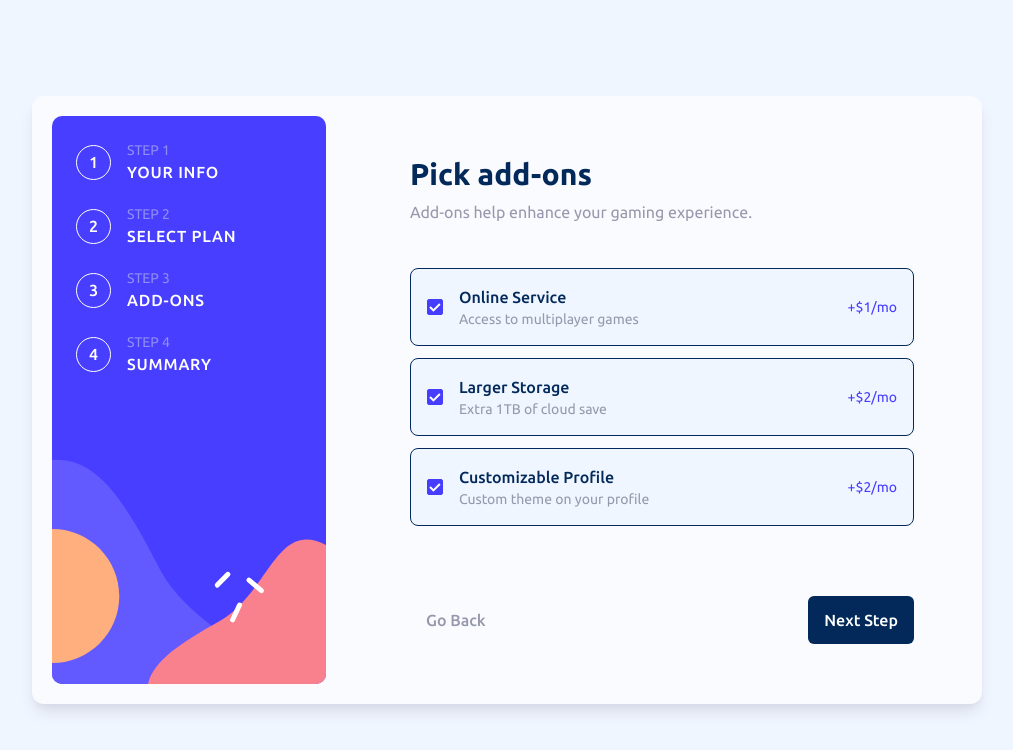
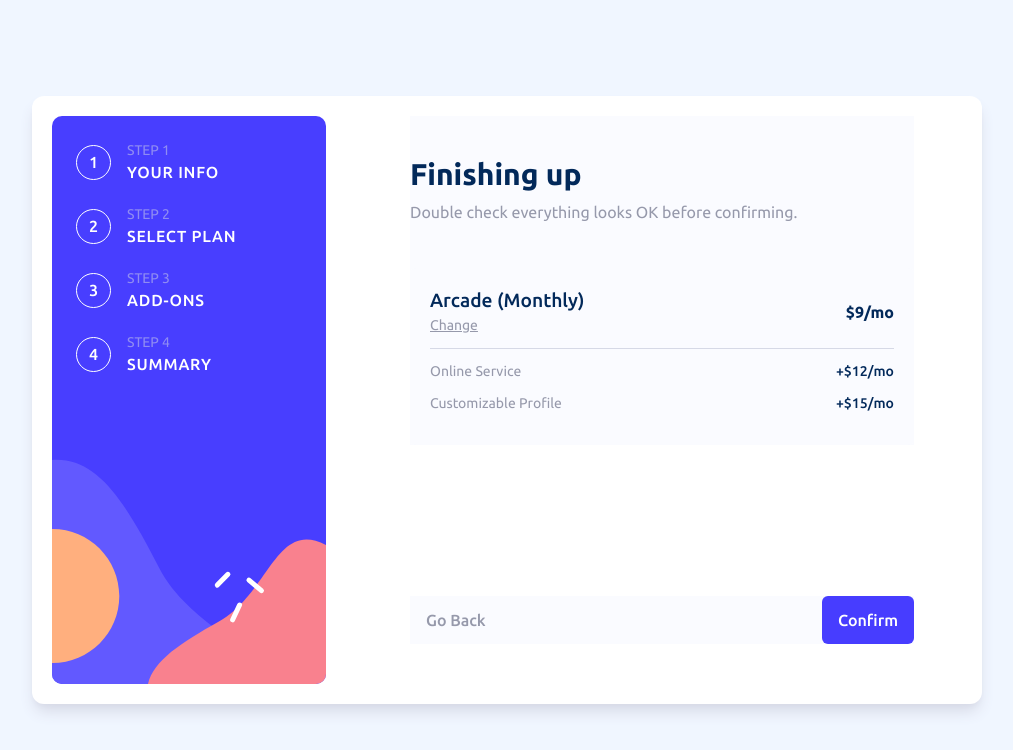
Before and after one commit to better5afe/Multi-Step-Form, a React (Create React App) app: page / in a window 1280 px wide. Shown: the top 750 px of the page, without its empty margins (133-1146 px from the left). Built offline with nearby package versions, Linux system fonts and the light colour scheme.

Commit message:
Implemented Servicer Summary

```diff
--- a/src/App.tsx
+++ b/src/App.tsx
@@ -13,14 +13,14 @@ const App = () => {
 		<main
 			className={`font-sans text-sm large:text-base text-coolGray large:flex large:justify-between ${
 				success && 'large:items-center'
-			} large:w-[950px] large:p-5 large:bg-alabaster large:rounded-xl large:shadow-lg large:shadow-lightGray`}
+			} large:w-[950px] large:p-5 large:bg-white large:rounded-xl large:shadow-lg large:shadow-lightGray`}
 		>
 			<FormNavigation />
 			<div className='large:w-[600px] large:px-12'>
 				{/* <UserInfoForm /> */}
 				{/* <PlanForm /> */}
-				<AddOnsForm />
-				{/* <SummaryForm /> */}
+				{/* <AddOnsForm /> */}
+				<SummaryForm />
 				{/* <SuccessPage /> */}
 			</div>
 		</main>
--- /dev/null
+++ b/src/components/summary-form/ServicesSummary.tsx
@@ -0,0 +1,41 @@
+let dummySelectedAddOns = [
+	{
+		name: 'Online Service',
+		price: 12,
+	},
+	{
+		name: 'Customizable Profile',
+		price: 15,
+	},
+];
+
+const ServicesSummary = () => {
+	return (
+		<div className='p-5 my-5 bg-alabaster rounded-md'>
+			<div className='plan-summary flex justify-between items-center pb-3'>
+				<div>
+					<p className='mb-0 text-[1rem] text-marineBlue font-medium large:text-[1.2rem]'>
+						Arcade (Monthly)
+					</p>
+					<a
+						href='#'
+						className='outline-none text-sm underline transition-colors duration-300 hover:text-marineBlue hover:decoration-marineBlue focus:text-marineBlue focus:decoration-marineBlue large:text-sm'
+					>
+						Change
+					</a>
+				</div>
+				<p className='text-marineBlue font-bold'>$9/mo</p>
+			</div>
+			<ul className='mt-3 text-sm'>
+				{dummySelectedAddOns.map((addOn, index) => (
+					<li className='flex justify-between items-center mb-3' key={index}>
+						<p>{addOn.name}</p>
+						<p className='text-marineBlue font-medium'>+${addOn.price}/mo</p>
+					</li>
+				))}
+			</ul>
+		</div>
+	);
+};
+
+export default ServicesSummary;
--- a/src/components/summary-form/SummaryForm.tsx
+++ b/src/components/summary-form/SummaryForm.tsx
@@ -1,4 +1,6 @@
 import StepTitle from '../reusable/StepTitle';
+import ServicesSummary from './ServicesSummary';
+import TotalSummary from './TotalSummary';
 import FormControls from '../reusable/FormControls';
 
 const SummaryForm = () => {
@@ -18,6 +20,10 @@ const SummaryForm = () => {
 					stepTitle='Finishing up'
 					stepDesc='Double check everything looks OK before confirming.'
 				/>
+				<div>
+					<ServicesSummary />
+					<TotalSummary />
+				</div>
 			</div>
 			<FormControls
 				submitFormHandler={submitSummaryHandler}
--- /dev/null
+++ b/src/components/summary-form/TotalSummary.tsx
@@ -0,0 +1,5 @@
+const TotalSummary = () => {
+	return <div></div>;
+};
+
+export default TotalSummary;
--- a/src/index.css
+++ b/src/index.css
@@ -65,6 +65,10 @@ input::-webkit-inner-spin-button {
 	transform: translateX(18px);
 }
 
+.plan-summary {
+	border-bottom: 1px solid hsl(229, 24%, 87%);
+}
+
 @media (min-width: 992px) {
 	body {
 		min-height: 100vh;
```
